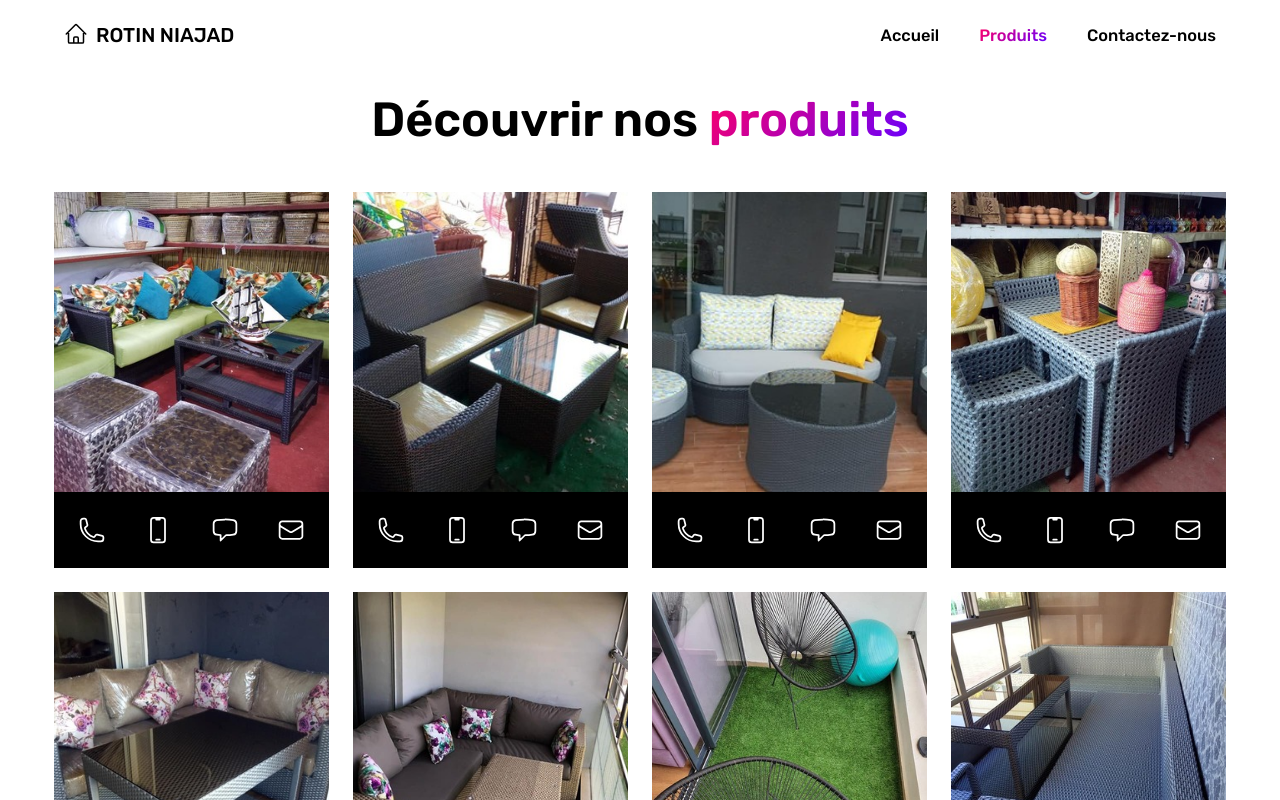
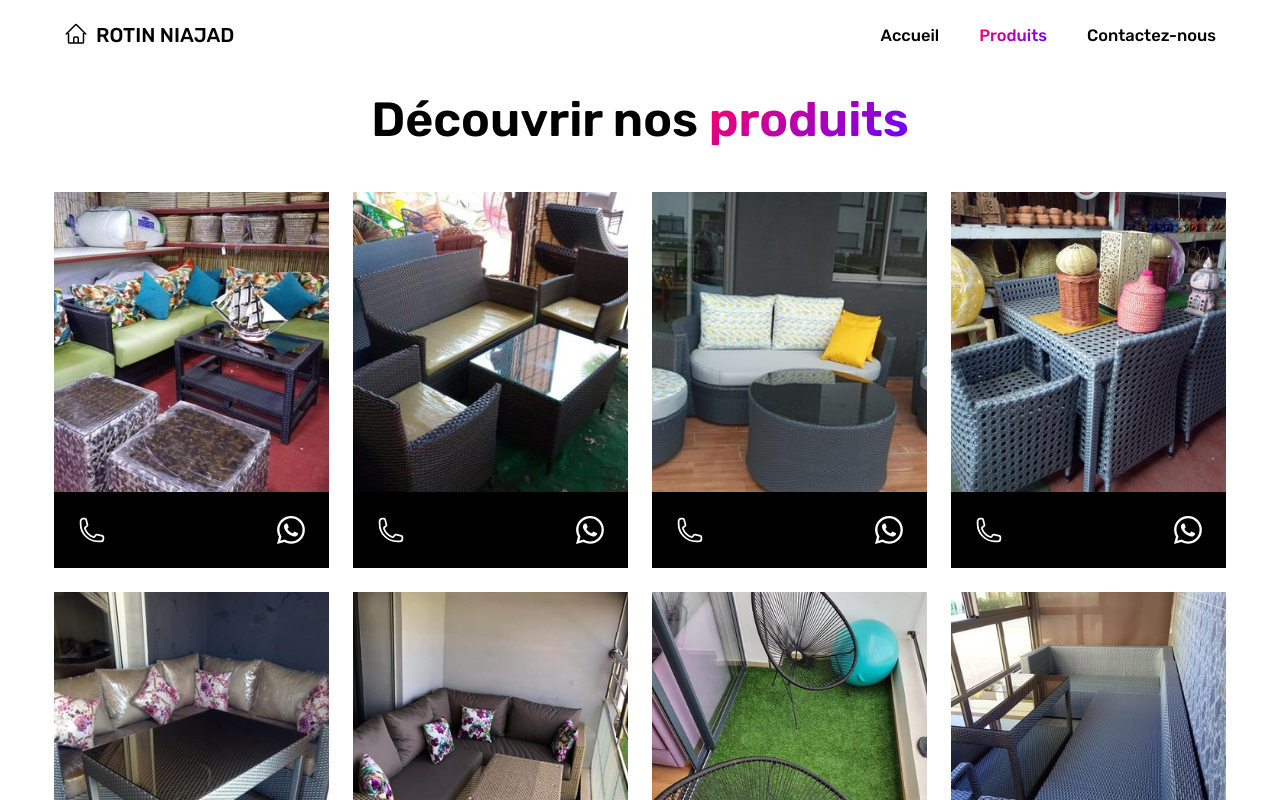
Before and after one commit to AmineElkhalidy/rotinniajad, a Next.js app: page /products in a window 1280 px wide. Shown: the top 800 px of the page. Built offline with nearby package versions, Linux system fonts and the light colour scheme.

Commit message:
Pushing changes...

```diff
--- a/package.json
+++ b/package.json
@@ -16,7 +16,8 @@
     "framer-motion": "^8.4.3",
     "next": "13.1.2",
     "react": "18.2.0",
-    "react-dom": "18.2.0"
+    "react-dom": "18.2.0",
+    "react-icons": "^4.7.1"
   },
   "devDependencies": {
     "autoprefixer": "^10.4.13",
--- a/src/pages/products.js
+++ b/src/pages/products.js
@@ -9,12 +9,8 @@ import Link from "next/link";
 import { motion } from "framer-motion";
 
 // icons
-import {
-  PhoneIcon,
-  DevicePhoneMobileIcon,
-  ChatBubbleLeftIcon,
-  EnvelopeIcon,
-} from "@heroicons/react/24/outline";
+import { PhoneIcon } from "@heroicons/react/24/outline";
+import { BsWhatsapp } from "react-icons/bs";
 
 // Data
 import images from "@/data/data";
@@ -54,16 +50,8 @@ const Products = () => {
                       <PhoneIcon className="text-white duration-300 cursor-pointer w-7 h-7 hover:text-purple-500" />
                     </Link>
 
-                    <Link href="tel:+212707090524">
-                      <DevicePhoneMobileIcon className="text-white duration-300 cursor-pointer w-7 h-7 hover:text-purple-500" />
-                    </Link>
-
                     <Link href="https://wa.me/212707090524">
-                      <ChatBubbleLeftIcon className="text-white duration-300 cursor-pointer w-7 h-7 hover:text-purple-500" />
-                    </Link>
-
-                    <Link href="mailto:omarhaqouq@gmail.com">
-                      <EnvelopeIcon className="text-white duration-300 cursor-pointer w-7 h-7 hover:text-purple-500" />
+                      <BsWhatsapp className="text-white duration-300 cursor-pointer w-7 h-7 hover:text-purple-500" />
                     </Link>
                   </div>
                 </motion.div>
```
Also changed, not shown: 1 other file (tests, documents, lock files or other folders).
